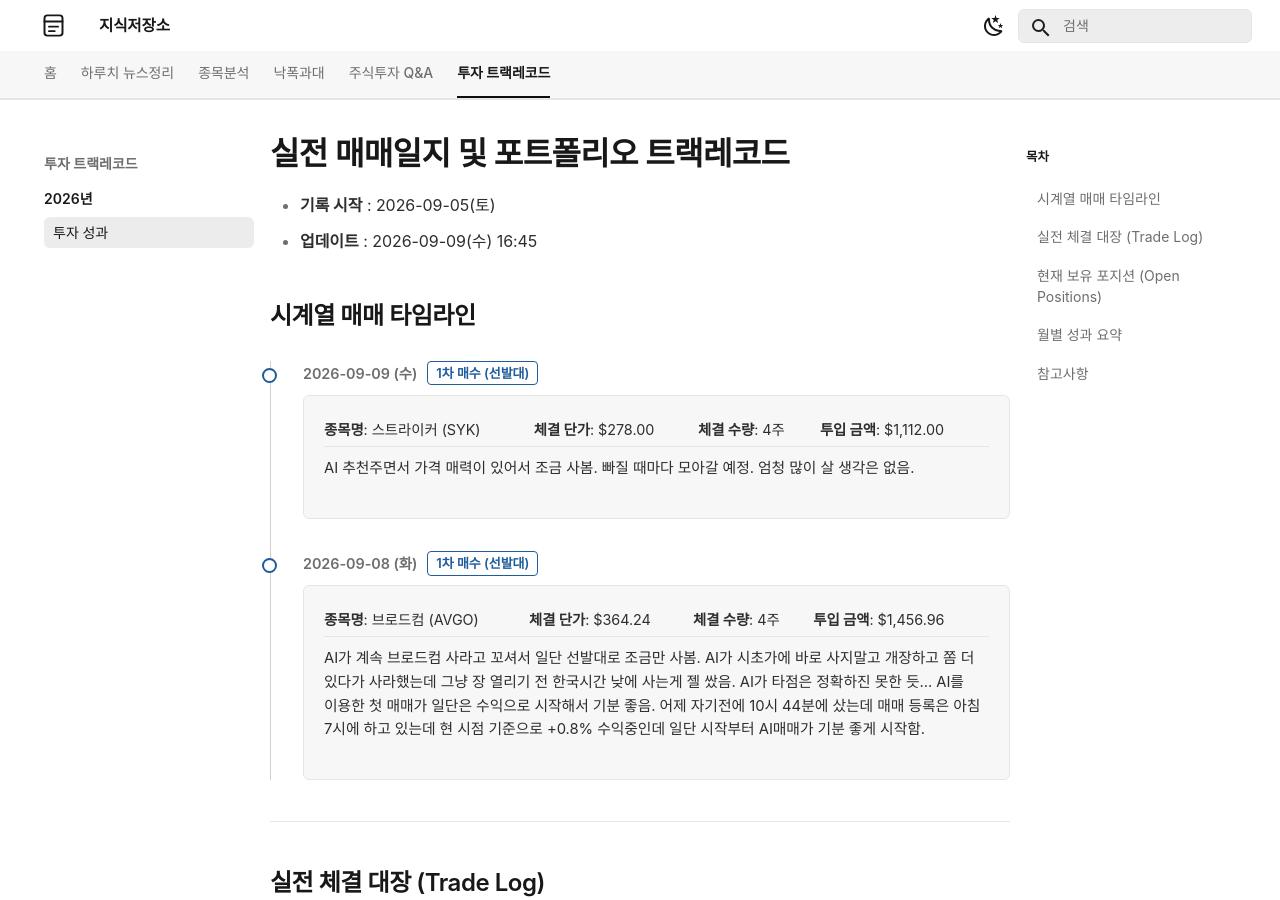
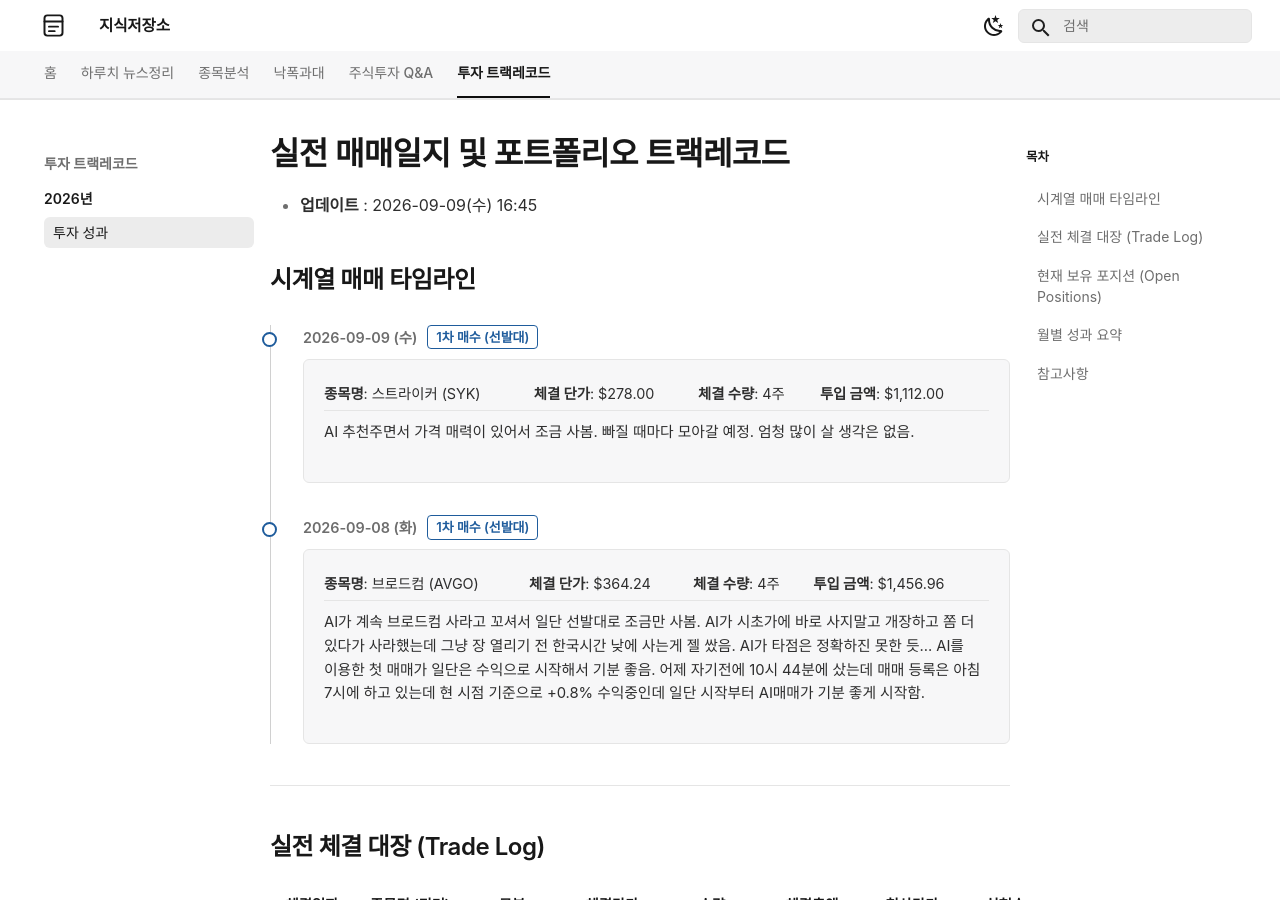
Before and after one commit to ju-sic/ju-sic.github.io, an MkDocs documentation site: the page built from docs/records/2026/trade-track-record.md, in a window 1280 px wide and 900 px high. Built offline with MkDocs 1.6.1 and Material for MkDocs 9.7.7, drawn with Linux system fonts in a browser that asks for light colours; some web fonts are replaced; a script that is not in the unit is left out.

Commit message:
2026년 9월 9일 트랙레코드 수정 배포

```diff
--- a/docs/records/2026/trade-track-record.md
+++ b/docs/records/2026/trade-track-record.md
@@ -1,6 +1,5 @@
 # 실전 매매일지 및 포트폴리오 트랙레코드
 
-- **기록 시작** : 2026-09-05(토)
 - **업데이트** : 2026-09-09(수) 16:45
 
 
```
